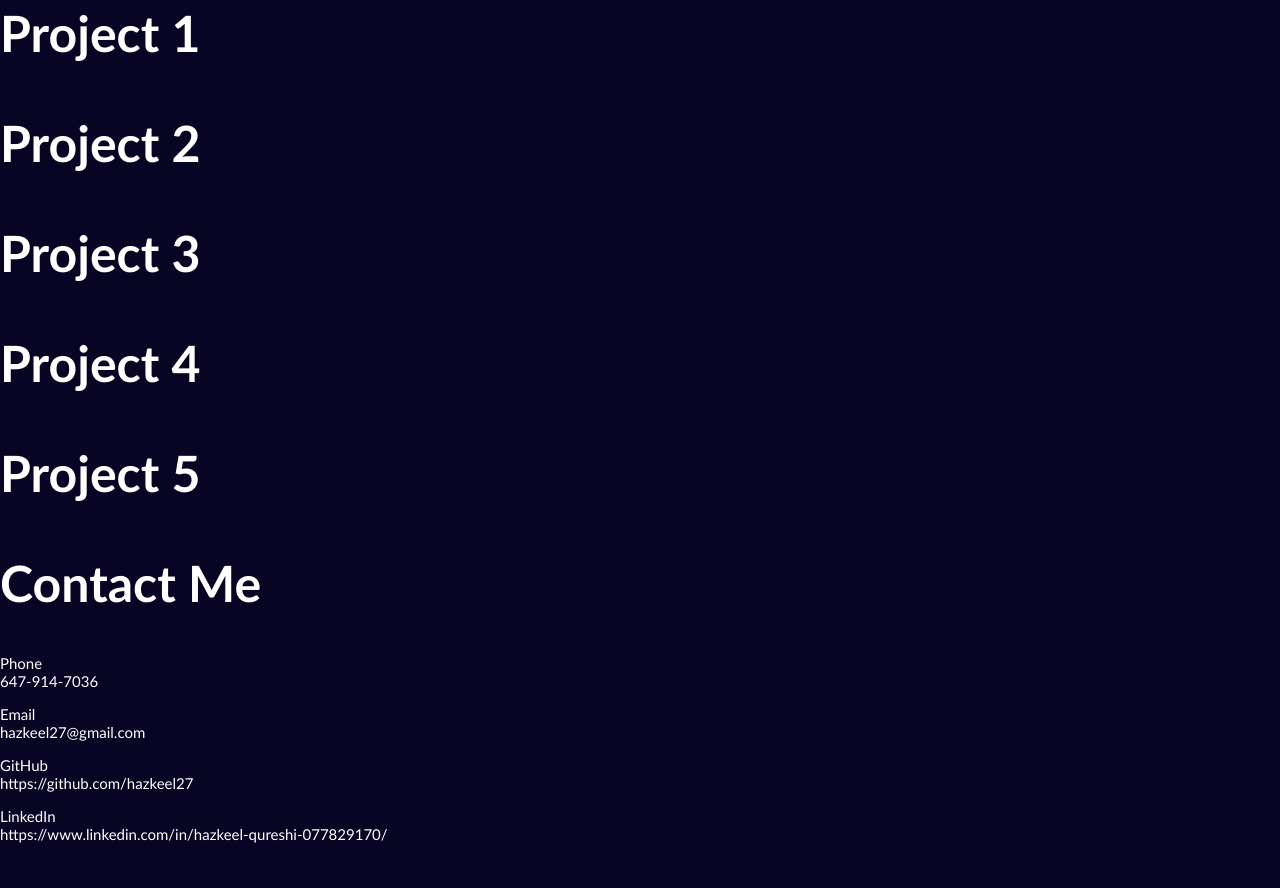
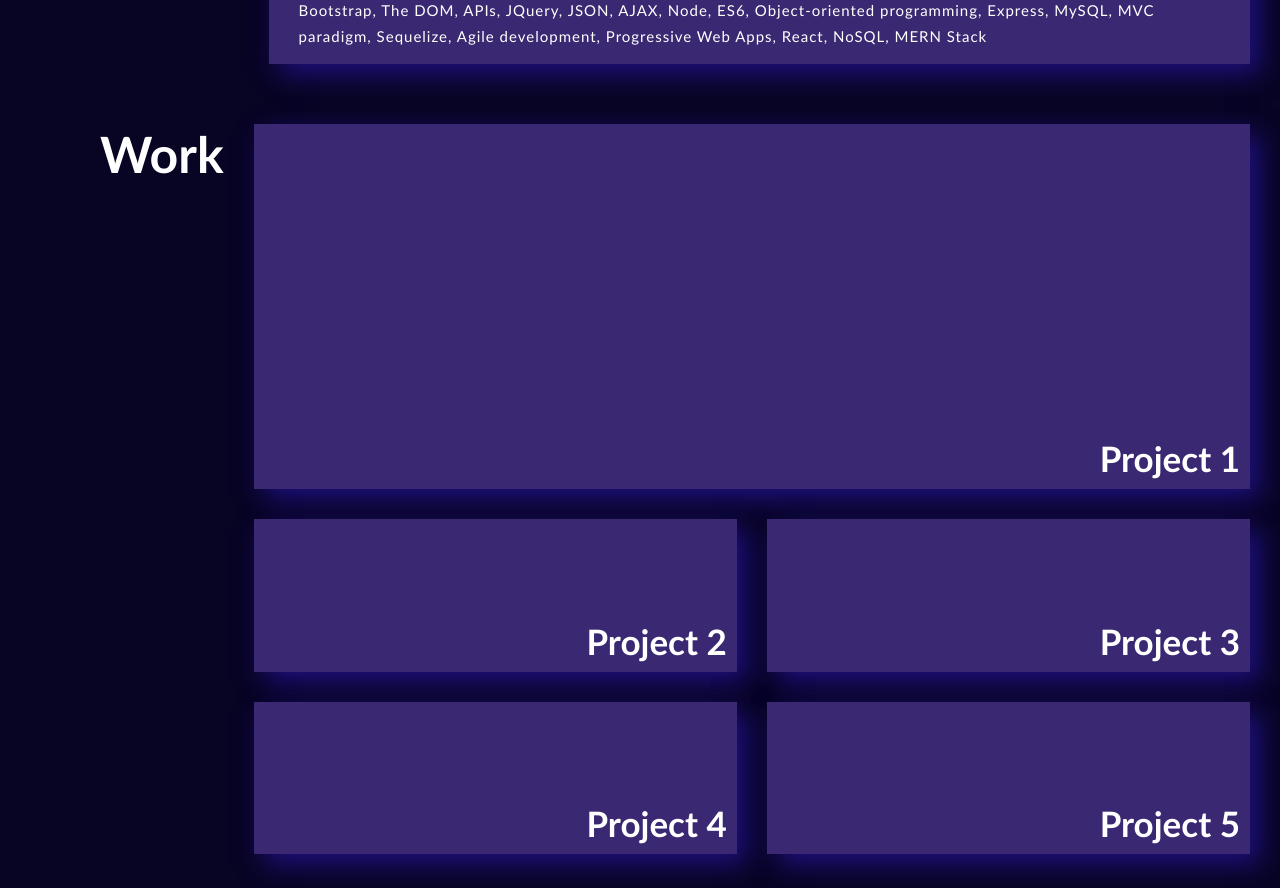
Before and after one commit to hazkeel27/professional-portfolio, a plain HTML site: page index.html in a window 1280 px wide. Shown: the part 1332-2220 px from the top of the page. Before the commit the page ends 2190 px from the top, so only its background shows below. Drawn offline with Linux system fonts and the light colour scheme.

Commit message:
applied css to the about me section of the index.html

```diff
--- a/assets/css/style.css
+++ b/assets/css/style.css
@@ -15,7 +15,7 @@
     --paragraph-text-size: 15px;
     --h1-text-size: 60px;
     --h2-text-size: 50px;
-    --h3-text-size: 50px;
+    --h3-text-size: 35px;
 
     /*all css variables for the 'a' tag*/
     --a-text-colour: #ffffff;
@@ -71,6 +71,7 @@ a:hover{
     color: #FF6300;
 }
 
+/*----------NAVIGATION BAR CSS - BEGINS----------*/
 /*applying css to the navigation bar*/
 nav{
     display: flex;
@@ -78,13 +79,16 @@ nav{
     justify-content: flex-start;
 }
 
+/*applying css to the navigation bar's a tag*/
 nav a {
     padding: 0px 30px;
     text-decoration: none;
     text-transform: uppercase;
     font-size: 15px;
 }
+/*----------NAVIGATION BAR CSS - ENDS----------*/
 
+/*----------TOP OF THE PAGE (PROFILE PIC & NAME) CSS - BEGINS----------*/
 /*applying css to the profile picture*/
 .profile-picture img{
     border-radius: 100%;
@@ -97,7 +101,7 @@ nav a {
     box-shadow: 10px -10px 80px 20px #170979;
 }
 
-/*class for the first section of html which shows when the weboage first loads*/
+/*class for the first section of html which shows when the webpage first loads*/
 .initial-intro{
     height: 95vh;
     width: 98vw;
@@ -105,37 +109,111 @@ nav a {
     flex-direction: column;
     justify-content: center;
 }
+/*----------TOP OF THE PAGE (PROFILE PIC & NAME) CSS - ENDS----------*/
 
+/*----------ABOUT ME SECTION CSS - BEGINS----------*/
+/*class for the about me section of html*/
 .about-me{
     display: flex;
     flex-direction: row;
     margin-bottom: 30px;
     margin-right: 30px;
+    padding-top: 30px;
 
-    /*border: solid white;*/
 }
 
+/*applying css to the about me section's h2 tag*/
 .about-me h2{
     margin: 0;
     padding-left: 100px;
     padding-right: 30px;
     text-align: right;
-
-    /*border: solid white;*/
 }
 
+/*applying css to the about me section's div tag*/
 .about-me div{
     margin: 0;
     padding-left: 30px;
     padding-right: 30px;
     background-color: #3A2972;
-    box-shadow: 15px 1px 50px #12094D;
+    box-shadow: 10px 10px 25px #1E107D;
+}
 
-    /*border: solid white;*/
+/*applying css to the about me section's p tag*/
+.about-me div p{
+    line-height: 175%;
+    letter-spacing: 1px;
 }
+/*----------ABOUT ME SECTION CSS - ENDS----------*/
+
+/*----------WORK SECTION CSS - BEGINS----------*/
+.work{
+    display: flex;
+    flex-direction: row;
+    margin-bottom: 30px;
+    padding-top: 30px;
+}
+
+.work h2{
+    margin: 0;
+    padding-left: 100px;
+    padding-right: 30px;
+    text-align: right;
+}
+
+.parent-div{
+    width: 100%;
+    height: 95vh;
+    display: flex;
+    flex-direction: column;
+
+}
+
+.child-div{
+    flex: 1;
+}
+
+.top-div{
+    margin-bottom: 30px;
+    margin-right: 30px;
+    background-color: #3A2972;
+    box-shadow: 10px 10px 25px #1E107D;
+    display: flex;
+    flex-direction: column-reverse;
+    justify-content: flex-start;
+}
+
+.bottom-div{
+    display: flex;
+    flex-direction: row;
+    height: 50%;
+}
+
+.individual-bottom-div{
+    display: flex;
+    flex-direction: column-reverse;
+    justify-content: flex-start;
+    flex: 1;
+    margin-bottom: 30px;
+    margin-right: 30px;
+    background-color: #3A2972;
+    box-shadow: 10px 10px 25px #1E107D;
+}
+
+.parent-div h3{
+    margin-bottom: 10px;
+    margin-right: 10px;
+}
+/*----------WORK SECTION CSS - ENDS----------*/
 
   /*align center class*/
 .align-center
 {
     text-align: center;
 }
+
+/*align right class*/
+.align-right
+{
+    text-align: right;
+}
--- a/index.html
+++ b/index.html
@@ -24,8 +24,8 @@
         <a href="#https://github.com/hazkeel27">https://github.com/hazkeel27</a>
     </section>
 
-    <section class="about-me">
-        <h2 id="anchor-about-me">About Me</h2>
+    <section id="anchor-about-me" class="about-me">
+        <h2 >About Me</h2>
         <div>
             <p>My name is Hazkeel Qureshi. I am an aspiring Full-Stack Developer searching for opportunities to get my foot in the door. I graduated from Seneca College with an Advanced Diploma in Computer Engineering Technology. During this program, I studied topics such as Information Technology, Electronics, Robotics, Linux, Computer Networking, Programming Microcomputers, SQL Databases, and Programming Languages such as C, C++, C# .NET Framework, Python, XHTML, CSS, and Javascript.
                 <br><br>After graduation, I developed an interest in writing code, hence I pursued 'studies specifically for Full-Stack Development. I am currently enrolled in the Full-Stack Development Boot-camp by the University of Toronto SCS.
@@ -38,33 +38,44 @@
         </div>
     </section>
 
-    <section>
-        <h2 id="anchor-work">Work</h2>
-        <div>
-            <div>
-                <h3>Project 1</h3>
+    <section id="anchor-work" class="work">
+        <h2>Work</h2>
+
+        <div class="parent-div">
+
+            <div class="child-div top-div">
+                <h3 class="align-right">Project 1</h3>
             </div>
 
-            <div>
-                <h3>Project 2</h3>
+            <div class="child-div">
+
+                <div class="bottom-div">
+                    <div class="individual-bottom-div">
+                        <h3 class="align-right">Project 2</h3>
+                    </div>
+
+                    <div class="individual-bottom-div">
+                        <h3 class="align-right">Project 3</h3>
+                    </div>
+                </div>
+
+                <div class="bottom-div">
+                    <div class="individual-bottom-div">
+                        <h3 class="align-right">Project 4</h3>
+                    </div>
+
+                    <div class="individual-bottom-div">
+                        <h3 class="align-right">Project 5</h3>
+                    </div>
+                </div>
+
             </div>
 
-            <div>
-                <h3>Project 3</h3>
-            </div>
-
-            <div>
-                <h3>Project 4</h3>
-            </div>
-
-            <div>
-                <h3>Project 5</h3>
-            </div>
         </div>
     </section>
 
-    <section>
-        <h2 id="anchor-contact-me">Contact Me</h2>
+    <section id="anchor-contact-me" class="contact-me">
+        <h2>Contact Me</h2>
         <div>
             <p>Phone<br>647-914-7036</p>
             <p>Email<br>hazkeel27@gmail.com</p>
```
